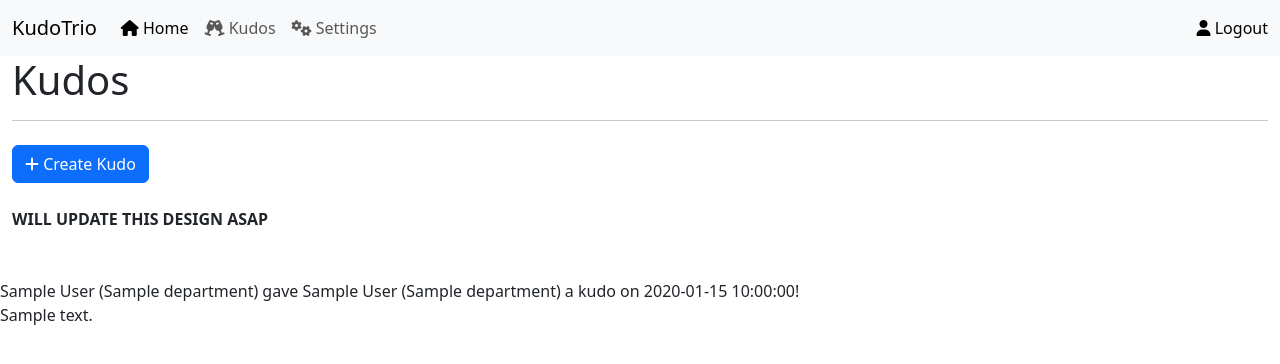
After one commit to rodneygauna/KudoTrio, a Flask app: page /kudos in a window 1280 px wide. The commit adds this page. Shown: the top 364 px of the page. Run offline with Flask 3, Linux system fonts and the light colour scheme; a user stored in the database is signed in; tables that the repository leaves empty hold one stand-in row (values such as "Sample post"); some libraries are stand-ins or nearby versions.

Commit message:
kudos landing page and create one

```diff
--- a/src/__init__.py
+++ b/src/__init__.py
@@ -63,6 +63,7 @@ from src.core.views import core_bp
 from src.cli_commands.cli_commands import commands_bp
 from src.users.views import users_bp
 from src.settings.views import settings_bp
+from src.kudos.views import kudos_bp
 
 
 # Flask Blueprint Registrations
@@ -70,3 +71,4 @@ app.register_blueprint(core_bp)
 app.register_blueprint(commands_bp)
 app.register_blueprint(users_bp)
 app.register_blueprint(settings_bp)
+app.register_blueprint(kudos_bp)
--- /dev/null
+++ b/src/kudos/views.py
@@ -0,0 +1,158 @@
+"""
+Kudos - Vies
+This file contains the views for the kudos blueprint.
+"""
+
+# Imports
+from datetime import datetime
+from flask import render_template, url_for, flash, redirect, Blueprint
+from flask_login import login_required, current_user
+from src.kudos.forms import (
+    KudoForm,
+)
+from flask_mail import Message
+from src import db, mail
+from src.models import (
+    User,
+    Departments,
+    Kudo,
+)
+
+
+# Blueprint Configuration
+kudos_bp = Blueprint("kudos", __name__)
+
+
+# Kudos - Landing Page
+@kudos_bp.route("/kudos")
+@login_required
+def kudos_landing_page():
+    """
+    Landing page for kudos
+    """
+
+    # Get the last 10 created kudos
+    CreatingUser = db.aliased(User, name="CreatingUser")
+    CreatingUserDepartment = db.aliased(
+        Departments, name="CreatingUserDepartment")
+    ReceivingUser = db.aliased(User, name="ReceivingUser")
+    ReceivingUserDepartment = db.aliased(
+        Departments, name="ReceivingUserDepartment")
+
+    kudos = (
+        db.session.query(
+            Kudo.id,
+            Kudo.submitting_user_id,
+            Kudo.receiving_user_id,
+            Kudo.kudo_message,
+            Kudo.created_date,
+            CreatingUser.firstname.label("creating_user_firstname"),
+            CreatingUser.lastname.label("creating_user_lastname"),
+            CreatingUser.department_id,
+            CreatingUserDepartment.name.label("creating_user_department_name"),
+            ReceivingUser.firstname.label("receiving_user_firstname"),
+            ReceivingUser.lastname.label("receiving_user_lastname"),
+            ReceivingUser.department_id,
+            ReceivingUserDepartment.name.label(
+                "receiving_user_department_name"),
+        )
+        .outerjoin(CreatingUser,
+                   CreatingUser.id == Kudo.submitting_user_id)
+        .outerjoin(CreatingUserDepartment,
+                   CreatingUserDepartment.id == CreatingUser.department_id)
+        .outerjoin(ReceivingUser,
+                   ReceivingUser.id == Kudo.receiving_user_id)
+        .outerjoin(ReceivingUserDepartment,
+                   ReceivingUserDepartment.id == ReceivingUser.department_id)
+        .order_by(Kudo.created_date.desc())
+        .limit(10)
+    )
+
+    return render_template(
+        "kudos/kudos.html",
+        title="Kudos",
+        kudos=kudos,
+    )
+
+
+# Kudos - Create Kudo
+@kudos_bp.route("/kudos/create", methods=["GET", "POST"])
+@login_required
+def create_kudo():
+    """
+    Create a kudo
+    """
+
+    form = KudoForm()
+
+    # User choices
+    active_users = (
+        db.session.query(
+            User.id,
+            User.firstname,
+            User.lastname,
+            User.status,
+        )
+        .filter(User.status == "active")
+        .order_by(User.lastname.asc())
+        .all()
+    )
+
+    form.receiving_user_id.choices = [
+        (0, "Select a user")
+    ] + [
+        (user.id, user.firstname + " " + user.lastname)
+        for user in active_users]
+
+    # If user clicks cancel, redirect to kudos landing page
+    if form.cancel.data:
+        return redirect(url_for("kudos.kudos_landing_page"))
+
+    # If form is submitted and valid, create kudo
+    if form.validate_on_submit():
+
+        # If user selects "0, Select a user", flash error message
+        if form.receiving_user_id.data == 0:
+            flash("Please select a user", "danger")
+            return render_template("kudos/create_kudo.html",
+                                   title="Create Kudo",
+                                   form=form)
+
+        # Create new kudo
+        new_kudo = Kudo(
+            submitting_user_id=current_user.id,
+            receiving_user_id=form.receiving_user_id.data,
+            kudo_message=form.kudo_message.data,
+            created_date=datetime.utcnow(),
+            created_by=current_user.id
+        )
+
+        db.session.add(new_kudo)
+        db.session.commit()
+        flash("Kudo created successfully!", "success")
+
+        # Send email to receiving user
+        receiving_user = (
+            User.query.filter_by(id=form.receiving_user_id.data).first()
+        )
+
+        msg = Message(
+            "KudoTrio - You have a new kudo!",
+            recipients=[receiving_user.email],
+            sender="noreply@healthtrio.com",
+        )
+        msg.body = f"""
+Hello {receiving_user.firstname},
+
+You have a new kudo from
+{current_user.firstname} {current_user.lastname}.
+
+Log in to view your kudos.
+        """
+        mail.send(msg)
+
+        return redirect(url_for("kudos.kudos_landing_page"))
+
+    return render_template("kudos/create_kudo.html",
+                           title="Create Kudo",
+                           form=form)
--- /dev/null
+++ b/src/templates/kudos/kudos.html
@@ -0,0 +1,27 @@
+{% extends "base.html" %} {% block content %}
+<h1>Kudos</h1>
+<hr />
+<div class="row mt-4 mb-4">
+  <div>
+    <a href="{{ url_for('kudos.create_kudo') }}" class="btn btn-primary"
+      ><i class="fa fa-plus"></i> Create Kudo</a
+    >
+  </div>
+</div>
+<!-- Start Kudos -->
+<div class="row">
+  <strong>WILL UPDATE THIS DESIGN ASAP</strong>
+  <br />
+  <br />
+  {% for kudo in kudos %} {{ kudo.creating_user_firstname }} {{
+  kudo.creating_user_lastname }} ({{ kudo.creating_user_department_name }}) gave
+  {{ kudo.receiving_user_firstname }} {{ kudo.receiving_user_lastname }} ({{
+  kudo.receiving_user_department_name }}) a kudo on {{ kudo.created_date }}!
+  <br />
+  {{ kudo.kudo_message }}
+  <br />
+  <br />
+  {% endfor %}
+</div>
+<!-- End Kudos -->
+{% endblock content %}
--- a/src/templates/navbar.html
+++ b/src/templates/navbar.html
@@ -24,7 +24,7 @@
           >
         </li>
         <li class="nav-item">
-          <a class="nav-link" href="#"
+          <a class="nav-link" href="{{ url_for('kudos.kudos_landing_page') }}"
             ><i class="fa-solid fa-champagne-glasses"></i> Kudos</a
           >
         </li>
```
Also changed, not shown: src/kudos/forms.py (added, +33 -0 lines), src/templates/kudos/create_kudo.html (added, +19 -0 lines), src/kudos/__init__.py (added).
